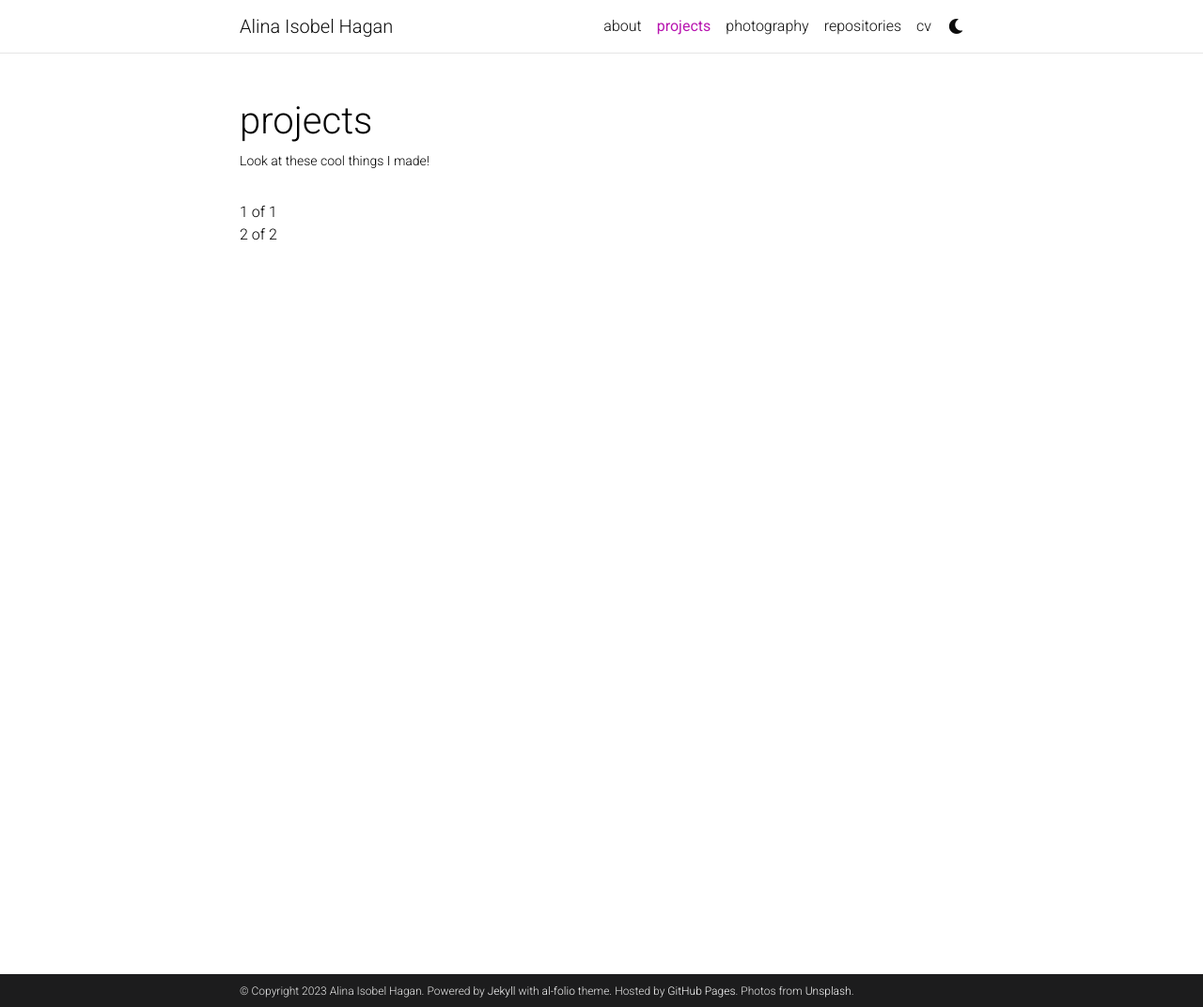
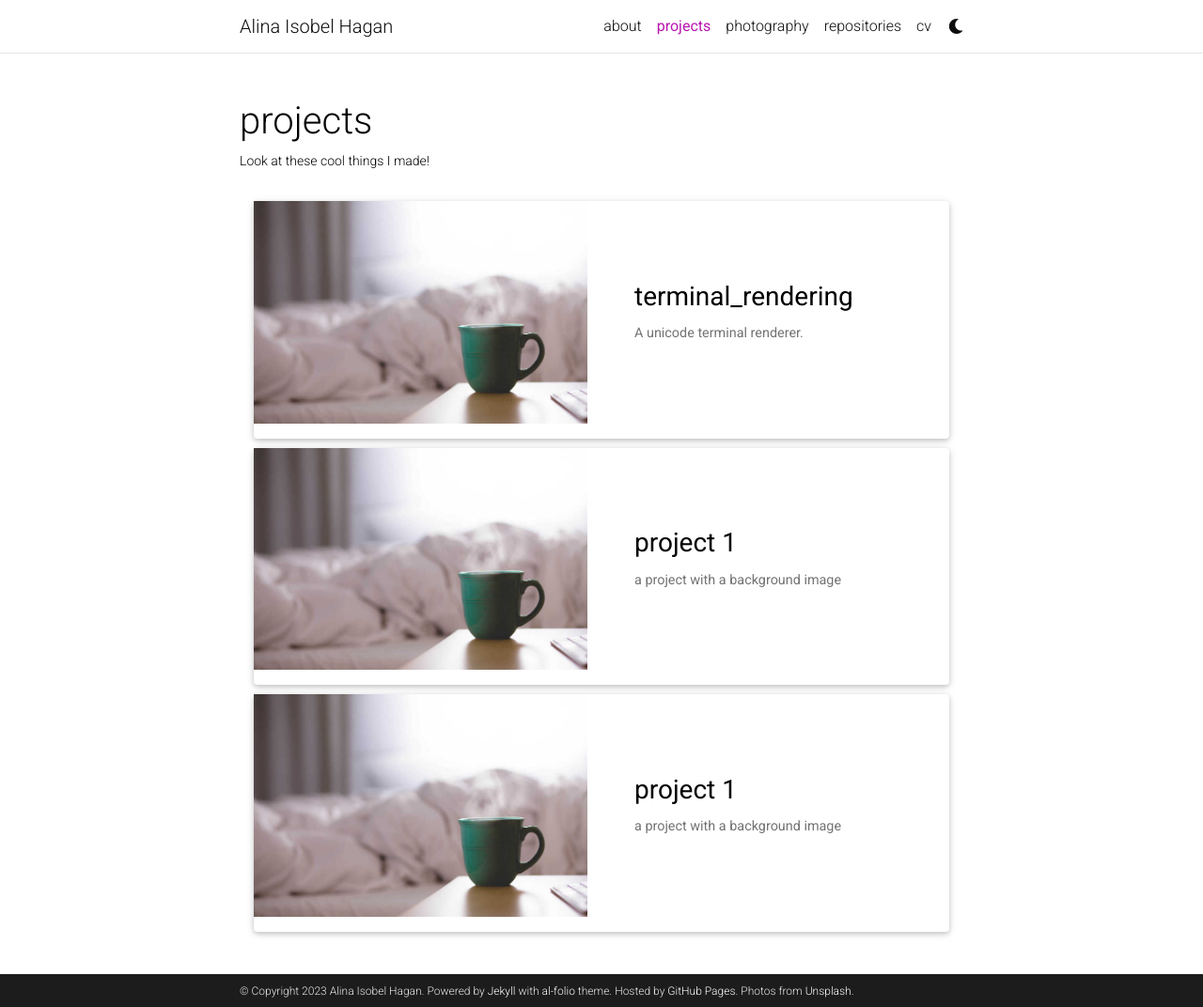
Before and after one commit to aihphysics/aihphysics.github.io, a Jekyll site: the page built from _pages/projects.md, in a window 1280 px wide and 1072 px high. Shown: the whole window at 94% size. Built offline with Jekyll 4.4.1, drawn with Linux system fonts in a browser that asks for light colours; full-size pictures stand in for the smaller copies a plugin makes; comment, search, counter and statistics services are not loaded; a style sheet for code colours, icons or effects is not loaded.

Commit message:
wait undo that

```diff
--- a/_pages/projects.md
+++ b/_pages/projects.md
@@ -41,11 +41,10 @@ horizontal: true
   <!-- Generate cards for each project -->
   {% if page.horizontal -%}
   <div class="container">
-    <div class="row">
-      1 of 1
-    </div>
-    <div class="row">
-      2 of 2
+    <div class="row row-cols-1">
+    {%- for project in sorted_projects -%}
+      {% include projects_horizontal.html %}
+    {%- endfor %}
     </div>
   </div>
   {%- else -%}
@@ -57,3 +56,13 @@ horizontal: true
   {%- endif -%}
 {%- endif -%}
 </div>
+
+<!-- <div class="container">
+    <div class="row">
+      1 of 1
+    </div>
+    <div class="row">
+      2 of 2
+    </div>
+  </div>
+-->
```
